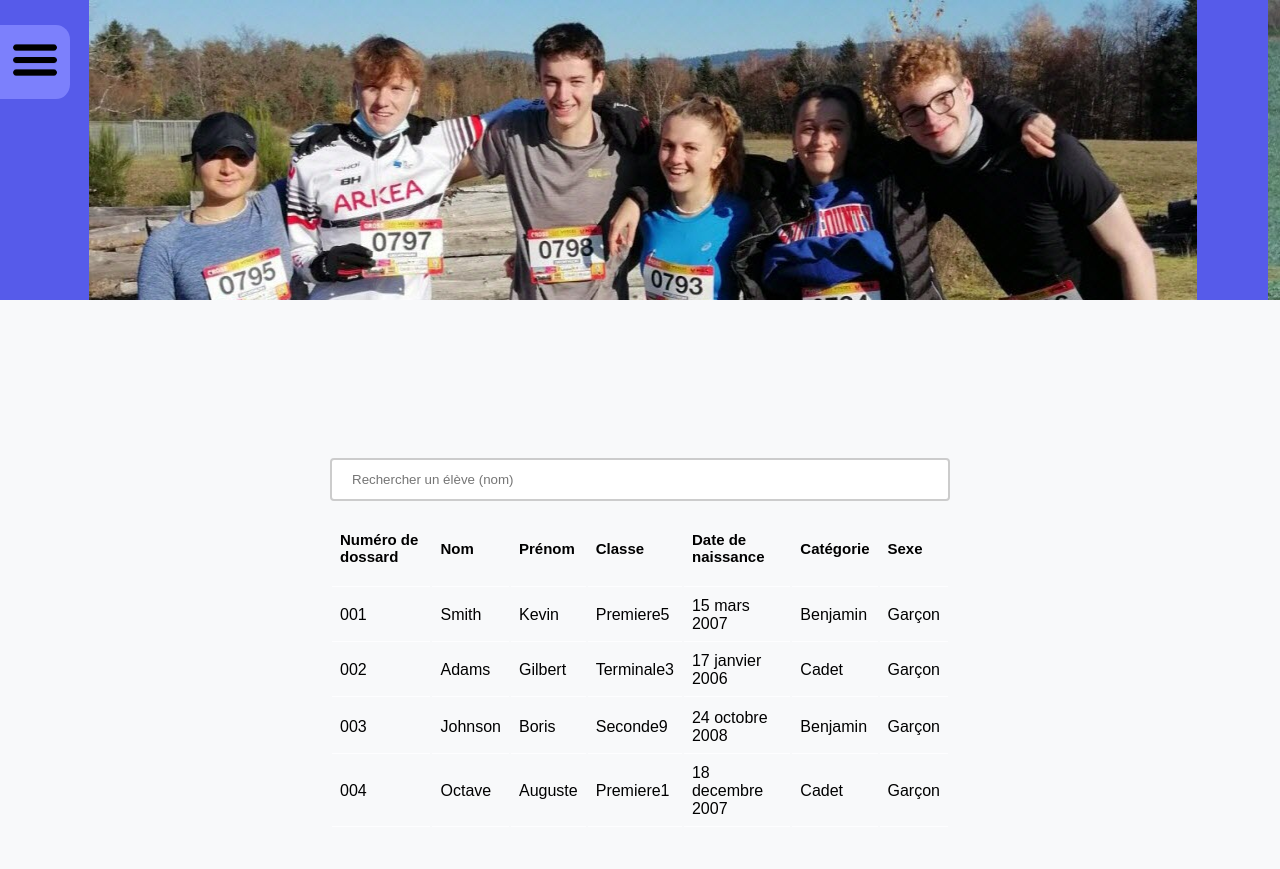
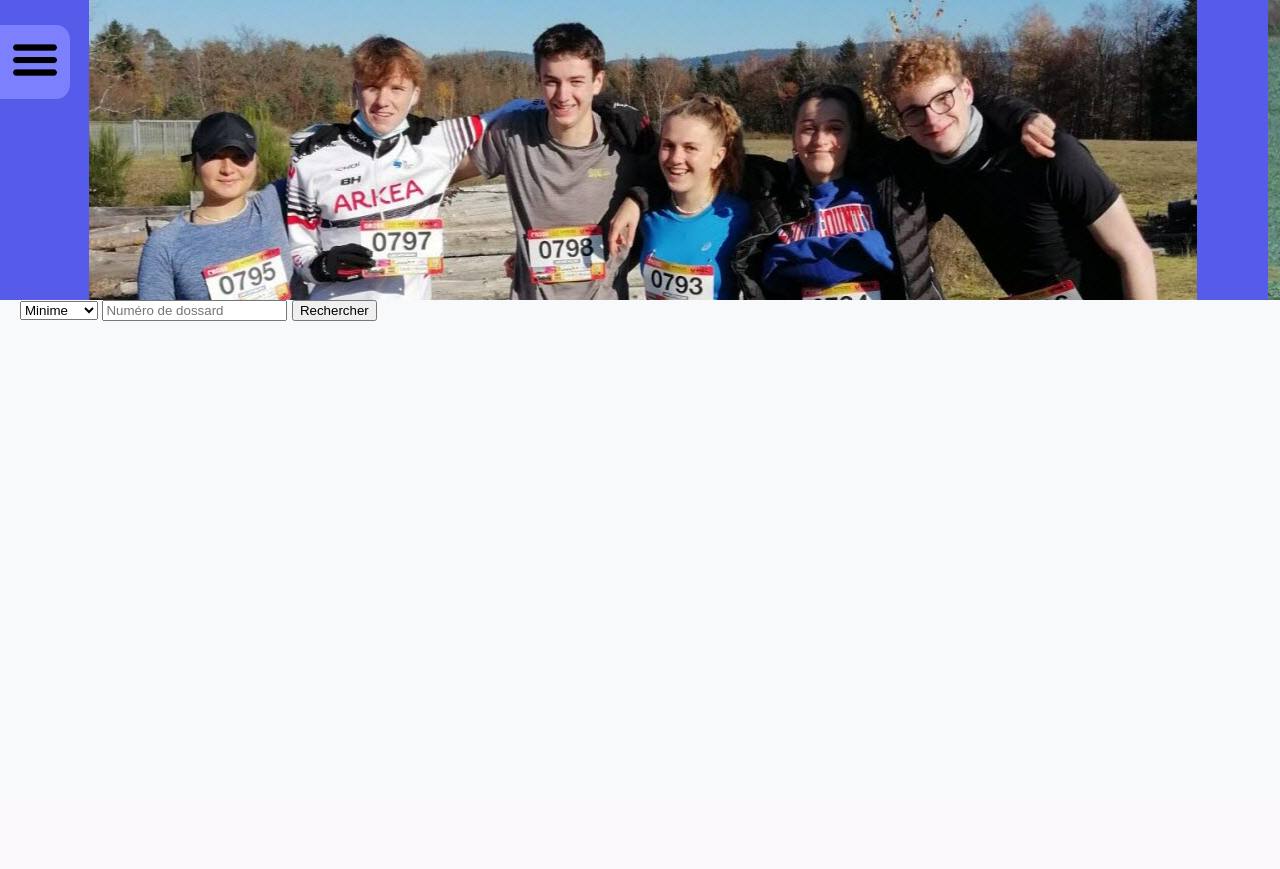
Before and after one commit to agnlt64/nsi-bdd, a Flask app: page /resultats in a window 1280 px wide. After the commit the page ends 321 px from the top, so only its background shows below. Run offline with Flask 3, Linux system fonts and the light colour scheme.

Commit message:
intégration apu

```diff
--- a/app/templates/resultats.html
+++ b/app/templates/resultats.html
@@ -1,71 +1,20 @@
 {% extends 'base.html' %}
 
 {% block content %}
-	<main class="barre">
-		<input type="text" id="myInput" onkeyup="filterTable()" placeholder="Rechercher un élève (nom)">
-		<table id="myTable">
-			<thead>
-				<tr>
-					<td>
-						<h2>Numéro de dossard</h2>
-					</td>
-					<td>
-						<h2>Nom</h2>
-					</td>
-					<td>
-						<h2>Prénom</h2>
-					</td>
-					<td>
-						<h2>Classe</h2>
-					</td>
-					<td>
-						<h2>Date de naissance</h2>
-					</td>
-					<td>
-						<h2>Catégorie</h2>
-					</td>
-					<td>
-						<h2>Sexe</h2>
-					</td>
-				</tr>
-				<tr>
-					<td>001</td>
-					<td>Smith</td>
-					<td>Kevin</td>
-					<td>Premiere5</td>
-					<td>15 mars 2007</td>
-					<td>Benjamin</td>
-					<td>Garçon</td>
-				</tr>
-				<tr>
-					<td>002</td>
-					<td>Adams</td>
-					<td>Gilbert</td>
-					<td>Terminale3</td>
-					<td>17 janvier 2006</td>
-					<td>Cadet</td>
-					<td>Garçon</td>
-				</tr>
-				<tr>
-				<tr>
-					<td>003</td>
-					<td>Johnson</td>
-					<td>Boris</td>
-					<td>Seconde9</td>
-					<td>24 octobre 2008</td>
-					<td>Benjamin</td>
-					<td>Garçon</td>
-				</tr>
-				<tr>
-					<td>004</td>
-					<td>Octave</td>
-					<td>Auguste</td>
-					<td>Premiere1</td>
-					<td>18 decembre 2007</td>
-					<td>Cadet</td>
-					<td>Garçon</td>
-				</tr>
-			</thead>
-		</table>
-	</main>
+	<section class="resultats">
+		<div class="options">
+			<select name="categories" id="categories">
+				<option value="Minime">Minime</option>
+				<option value="Cadet">Cadet</option>
+				<option value="Junior">Junior</option>
+				<option value="Benjamin">Benjamin</option>
+			</select>
+
+			<input type="number" id="dossard" placeholder="Numéro de dossard" min="0">
+
+			<button id="rechercher">Rechercher</button>
+		</div>
+
+		<div class="erreur" id="erreur"></div>
+	</section>
 {% endblock %}
```
Also changed, not shown: app/static/js/script.js (+40 -18 lines).
